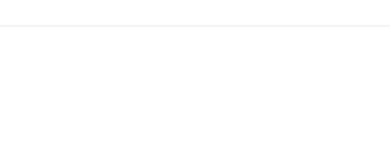
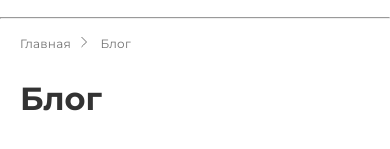
Before and after one commit to frelay/YouTalk, a plain HTML site: page index.html in a window 390 px wide. Shown: the part 73-222 px from the top of the page. Drawn offline with Linux system fonts and the light colour scheme.

Commit message:
Add breadcrumbs, main title and adaptive them

```diff
--- a/css/style.css
+++ b/css/style.css
@@ -70,6 +70,7 @@
     color: #333333;
     font-family: Montserrat-Medium;
     font-size: 0.875rem;
+    letter-spacing: 0.0156rem;
 }
 
 .header-section__button {
@@ -84,6 +85,48 @@
     color: #03b2a5;
     text-align: center;
     cursor: pointer;
+}
+
+.line {
+    color: #eff5fb;
+    margin: 0 0 1rem 0;
+}
+
+/* Стили для хлебных крошек */
+.breadcrumbs {
+    margin-bottom: 1.875rem;
+}
+
+.breadcrumbs__list {
+    display: flex;
+    padding-left: 0.375rem;
+}
+
+.breadcrumbs__list-item:nth-child(odd) {
+    margin-right: 0.625rem;
+}
+
+.breadcrumbs__list-item:nth-child(even) {
+    margin-right: 0.843rem;
+}
+
+.breadcrumbs__link {
+    text-decoration: none;
+    font-family: Montserrat-Regular;
+    font-size: 0.75rem;
+    color: rgba(51, 51, 51, 0.7);
+    letter-spacing: 0.0156rem;
+}
+
+/* Стили для главного заголовка */
+.main-title {
+    margin-bottom: 2.375rem;
+}
+
+.main-title__heading {
+    font-family: Montserrat-Bold;
+    font-size: 3rem;
+    color: #333333;
 }
 
 /* Адаптив */
@@ -110,6 +153,22 @@
 
     .header-section__button {
         display: none;
+    }
+
+    .breadcrumbs {
+        margin-bottom: 2.5rem;
+    }
+
+    .breadcrumbs__list {
+        padding-left: 2rem;
+    }
+
+    .main-title {
+        margin-bottom: 2.375rem;
+    }
+
+    .main-title__heading {
+        padding-left: 2.0625rem;
     }
 }
 
@@ -152,6 +211,22 @@
     .nav-list {
         display: none;
     }
+
+    .breadcrumbs {
+        margin-bottom: 2.5rem;
+    }
+
+    .breadcrumbs__list {
+        padding-left: 1.25rem;
+    }
+
+    .main-title {
+        margin-bottom: 2.375rem;
+    }
+
+    .main-title__heading {
+        padding-left: 1.3125rem;
+    }
 }
 
 /* IPhone 11 Pro Max */
@@ -170,6 +245,19 @@
 
     .header-section__logo {
         margin-right: 286px;
+    }
+
+    .breadcrumbs {
+        margin-bottom: 2rem;
+    }
+
+    .main-title {
+        margin-bottom: 1.875rem;
+    }
+
+    .main-title__heading {
+        padding-left: 1.25rem;
+        font-size: 2rem;
     }
 }
 
@@ -190,4 +278,21 @@
     .header-section__logo {
         margin-right: 216px;
     }
+
+    .breadcrumbs__list {
+        padding-left: 1rem;
+    }
+
+    .breadcrumbs {
+        margin-bottom: 2rem;
+    }
+
+    .main-title {
+        margin-bottom: 1.875rem;
+    }
+
+    .main-title__heading {
+        padding-left: 1rem;
+        font-size: 1.5rem;
+    }
 }
--- a/index.html
+++ b/index.html
@@ -51,7 +51,28 @@
                 </button>
             </header>
         </div>
-        <!-- Нехватило ума как сделать нормально полосочку :D -->
-        <hr color="#EFF5FB" margin="0" />
+        <hr class="line" />
+        <!-- Хлебные крошки -->
+        <div class="container breadcrumbs">
+            <ul class="breadcrumbs__list">
+                <li class="breadcrumbs__list-item">
+                    <a href="#" class="breadcrumbs__link">Главная</a>
+                </li>
+                <li class="breadcrumbs__list-item">
+                    <img
+                        src="/icons/arrow_right.svg"
+                        alt="Стрелочка вправо"
+                        class="breadcrumbs__arrow-right"
+                    />
+                </li>
+                <li class="breadcrumbs__list-item">
+                    <a href="#" class="breadcrumbs__link">Блог</a>
+                </li>
+            </ul>
+        </div>
+        <!-- Главный заголовок -->
+        <div class="container main-title">
+            <h1 class="main-title__heading">Блог</h1>
+        </div>
     </body>
 </html>
```
Also changed, not shown: icons/arrow_right.svg (added).
